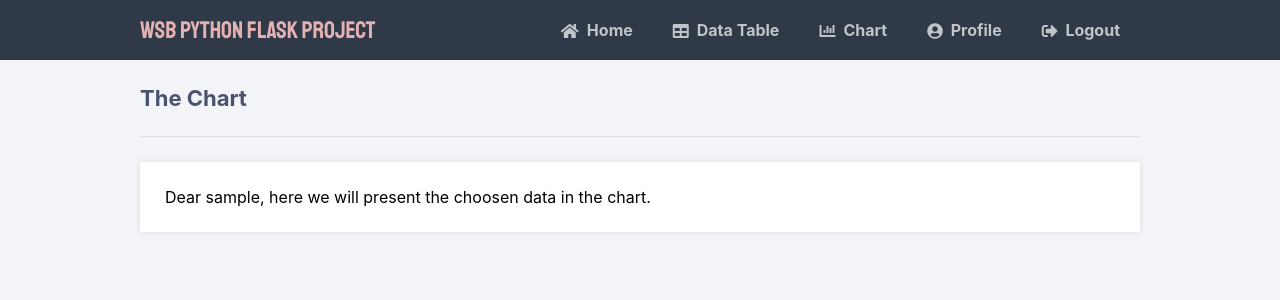
After one commit to BartKrawczyk/flaskProject2, a Flask app: page /chart in a window 1280 px wide. The commit adds this page. Shown: the top 300 px of the page. Run offline with Flask 2, Linux system fonts and the light colour scheme; the visitor is signed in with stand-in values (Sample User, id 1); some libraries are stand-ins or nearby versions.

Commit message:
Dodano data_table.html i chart.html

```diff
--- a/app.py
+++ b/app.py
@@ -19,7 +19,7 @@ mysql = MySQL(app)
 
 
 # http://localhost:5000/pythonlogin/ - the following will be our login page, which will use both GET and POST requests
-@app.route('/pythonlogin/', methods=['GET', 'POST'])
+@app.route('/', methods=['GET', 'POST'])
 def login():
     # Output message if something goes wrong...
     msg = ''
@@ -50,7 +50,7 @@ def login():
 
 
 # http://localhost:5000/python/logout - this will be the logout page
-@app.route('/pythonlogin/logout')
+@app.route('/logout')
 def logout():
     # Remove session data, this will log the user out
     session.pop('loggedin', None)
@@ -61,7 +61,7 @@ def logout():
 
 
 # http://localhost:5000/pythinlogin/register - this will be the registration page, we need to use both GET and POST requests
-@app.route('/pythonlogin/register', methods=['GET', 'POST'])
+@app.route('/register', methods=['GET', 'POST'])
 def register():
     # Output message if something goes wrong...
     msg = ''
@@ -97,7 +97,7 @@ def register():
 
 
 # http://localhost:5000/pythinlogin/home - this will be the home page, only accessible for loggedin users
-@app.route('/pythonlogin/home')
+@app.route('/home')
 def home():
     # Check if user is loggedin
     if 'loggedin' in session:
@@ -106,9 +106,29 @@ def home():
     # User is not loggedin redirect to login page
     return redirect(url_for('login'))
 
+# http://localhost:5000/pythinlogin/data_table - this will be the page with data table
+@app.route('/data_table')
+def data_table():
+    # Check if user is loggedin
+    if 'loggedin' in session:
+        # User is loggedin show them the home page
+        return render_template('data_table.html', username=session['username'])
+    # User is not loggedin redirect to login page
+    return redirect(url_for('login'))
+
+# http://localhost:5000/pythinlogin/home - this will be the home page, only accessible for loggedin users
+@app.route('/chart')
+def chart():
+    # Check if user is loggedin
+    if 'loggedin' in session:
+        # User is loggedin show them the home page
+        return render_template('chart.html', username=session['username'])
+    # User is not loggedin redirect to login page
+    return redirect(url_for('login'))
+
 
 # http://localhost:5000/pythinlogin/profile - this will be the profile page, only accessible for loggedin users
-@app.route('/pythonlogin/profile')
+@app.route('/profile')
 def profile():
     # Check if user is loggedin
     if 'loggedin' in session:
--- a/static/style.css
+++ b/static/style.css
@@ -1,11 +1,12 @@
 * {
   	box-sizing: border-box;
-  	font-family: -apple-system, BlinkMacSystemFont, "segoe ui", roboto, oxygen, ubuntu, cantarell, "fira sans", "droid sans", "helvetica neue", Arial, sans-serif;
+  	font-family: -apple-system, BlinkMacSystemFont, "segoe ui", roboto, oxygen, ubuntu, cantarell, "fira sans", "droid sans", "helvetica neue", Arial, sans-serif, 'Staatliches', cursive;
   	font-size: 16px;
   	-webkit-font-smoothing: antialiased;
   	-moz-osx-font-smoothing: grayscale;
 }
 body {
+	font-family: 'Nunito Sans', sans-serif;
   	background-color: #435165;
   	margin: 0;
 }
@@ -94,11 +95,12 @@ body {
   	align-items: center;
 }
 .navtop div h1 {
+	font-family: 'Staatliches', cursive;
   	flex: 1;
   	font-size: 24px;
   	padding: 0;
  	margin: 0;
-  	color: #eaebed;
+  	color: #e3b1b1;
   	font-weight: normal;
 }
 .navtop div a {
--- /dev/null
+++ b/templates/chart.html
@@ -0,0 +1,10 @@
+{% extends 'layout.html' %}
+
+{% block title %}Data table{% endblock %}
+
+{% block content %}
+<h2>The Chart</h2>
+<p>Dear {{ username }}, here we will present the choosen data in the chart.</p>
+{% endblock %}
+
+<h1>Welcome Home</h1>
--- a/templates/layout.html
+++ b/templates/layout.html
@@ -5,12 +5,16 @@
 		<title>{% block title %}{% endblock %}</title>
 		<link rel="stylesheet" href="{{ url_for('static', filename='style.css') }}">
 		<link rel="stylesheet" href="https://use.fontawesome.com/releases/v5.7.1/css/all.css">
+        <link href="https://fonts.googleapis.com/css2?family=Staatliches&display=swap" rel="stylesheet">
+
 	</head>
 	<body class="loggedin">
 		<nav class="navtop">
 			<div>
-				<h1>Website Title</h1>
+				<h1 id="logo">WSB Python Flask Project</h1>
                 <a href="{{ url_for('home') }}"><i class="fas fa-home"></i>Home</a>
+                <a href="{{ url_for('data_table') }}"><i class="fas fa-table"></i>Data Table</a>
+                <a href="{{ url_for('chart') }}"><i class="fas fa-chart-bar"></i>Chart</a>
 				<a href="{{ url_for('profile') }}"><i class="fas fa-user-circle"></i>Profile</a>
 				<a href="{{ url_for('logout') }}"><i class="fas fa-sign-out-alt"></i>Logout</a>
 			</div>
```
Also changed, not shown: templates/data_table.html (added, +10 -0 lines).
